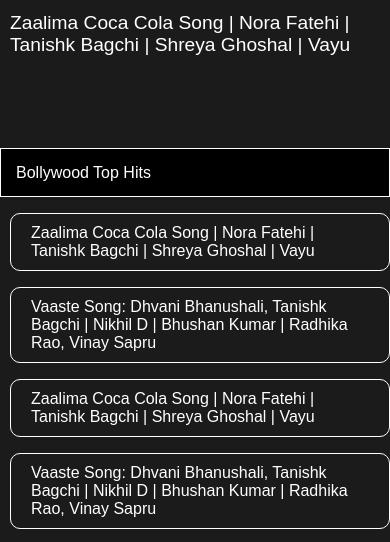
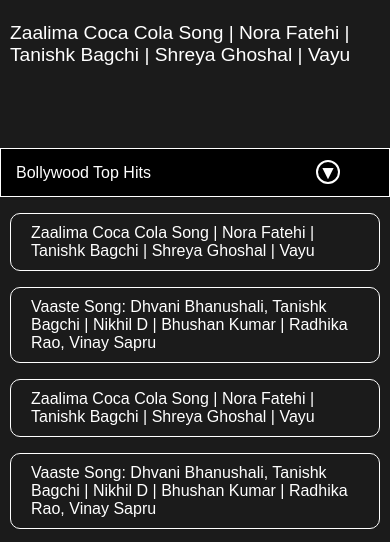
Before and after one commit to ChanduKishore/layouts, a plain HTML site: page index.html in a window 390 px wide. Shown: the part 222-764 px from the top of the page. Drawn offline with Linux system fonts and the light colour scheme.

Commit message:
cleaned visuals

```diff
--- a/layout.html
+++ b/index.html
@@ -4,7 +4,7 @@
     <meta charset="utf-8" />
     <meta name="viewport" content="width=device-width, initial-scale=1" />
     <title>layout</title>
-    <link rel="stylesheet" type="text/css" href="style.css">
+    <link rel="stylesheet" type="text/css" href="styles.css">
     <script type="text/javascript" src="script.js" defer></script>
   </head>
 
--- a/script.js
+++ b/script.js
@@ -2,9 +2,14 @@ const body = document.querySelector('body');
     const aside = document.querySelector(".aside_content");
     const section = document.querySelector("section");
     const selection = document.querySelector('select');
+    const selectToggle = document.createElement('div');
+    selectToggle.setAttribute('class','toggle_down');
     const videoWrapper = document.querySelector("div");
     const video = document.querySelector("iframe");
     const videoTitle = document.querySelector('p');
+
+    aside.appendChild(selectToggle)
+
     const darkTheme = true;
     if (darkTheme){
       body.setAttribute('class','dark');
@@ -46,7 +51,6 @@ function initilize() {
             }
 
             for(let i=0;i < module.length;i++){
-
             const videoName =document.createElement('button');
             videoName.textContent=module[i].name
             aside.appendChild(videoName);
--- a/style.css
+++ b/styles.css
@@ -22,9 +22,11 @@
 
       aside {
         grid-area: aside;
+        position: relative;
 
       }
-      .aside_content{height: calc(100vh - 130px);overflow: auto;}
+      .aside_content{height: calc(100vh - 130px);
+        overflow: auto;}
 
       aside button, select {
         color: white;
@@ -38,7 +40,11 @@
         border: 1px solid;
         border-radius: 10px;
       }
-      aside button:hover,aside .active{background: white;color: black}
+      aside button:hover,aside .active{
+        background: ghostwhite;
+        color: black;
+        font-weight: bold;
+        letter-spacing: 0.2px;}
 
       section{grid-area: section;}
       section div {
@@ -58,6 +64,15 @@
           -webkit-appearance: none;appearance: none;
           outline: none;
           }
+
+
+        .aside_content::before{
+        width: 20px;
+        height: 20px;
+        content: '▼';position: absolute;
+        top: 7px;right: 25px;
+         border: 2px solid white;
+        text-align: center;border-radius: 50%;font-size: 1.1em;}
 
 
       @media (max-width: 65em) {
@@ -86,7 +101,7 @@
 
         section div {
           width: 100%;
-          height:calc(100% - 70px) ;
+          height:calc(100% - 60px) ;
         }
 
         iframe{width:100%}
@@ -94,9 +109,16 @@
       }
 
 
+
+
       @media(max-width: 40em){
 
         select{width: calc(100%); margin-left: 0;border-radius: 0;padding: 15px;}
-        .aside_content{overflow: auto;height:39vh}
+        .aside_content{overflow: auto;
+          height:39vh;}
+          aside button{width: calc(100% - 20px);}
+          .aside_content::before{top: 12px;right: 50px;font-size: 1.2em;}
+
+        }
 
       img{max-width: 100%;}
```
